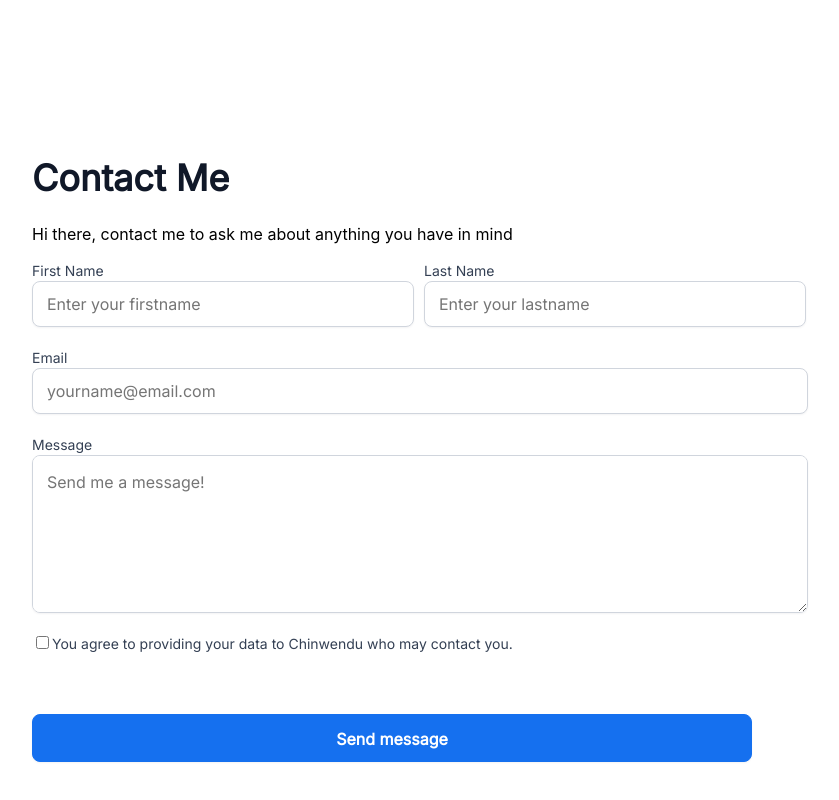
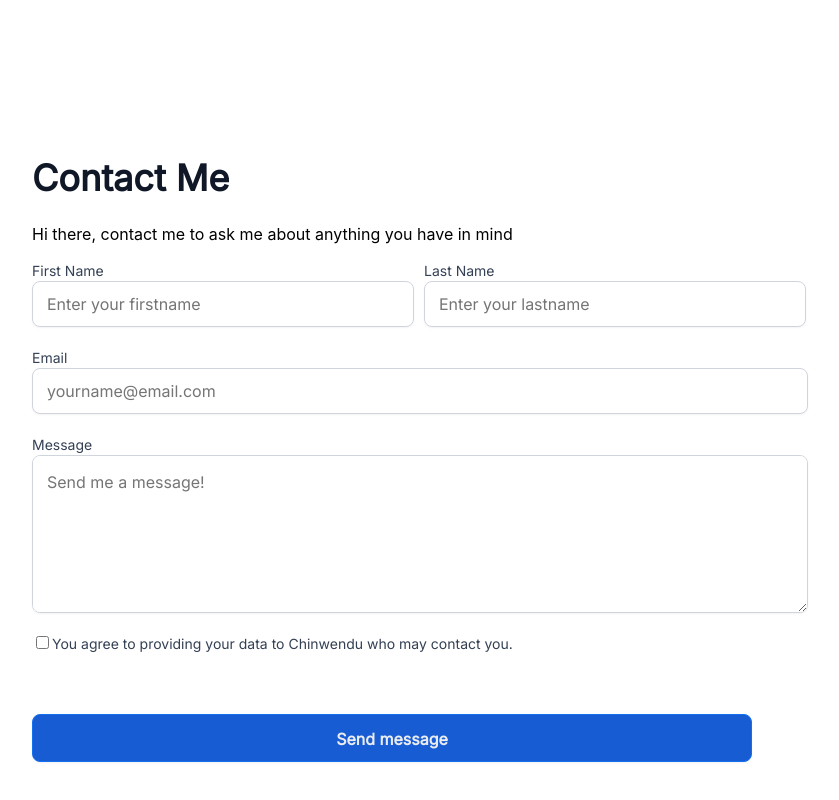
Before and after one commit to Wendy2305/HNG9-Task-1-Linktree, a React (Create React App) app: page /contact in a window 1280 px wide. In both pictures the pointer is over the button "Send message". Shown: the top 800 px of the page, without its empty margins (288-1127 px from the left). Built offline with nearby package versions, Linux system fonts and the light colour scheme.

Commit message:
chore: code maintenance

```diff
--- a/src/styles/contactpage.css
+++ b/src/styles/contactpage.css
@@ -104,6 +104,12 @@
 
 }
 
+.submit-message:hover{
+    color: #eaecf0;
+    background-color: #175CD3;
+    display: block;
+  }
+
 @media only screen and (max-width: 1050px) {
 
     .entire-contact-page{
```
